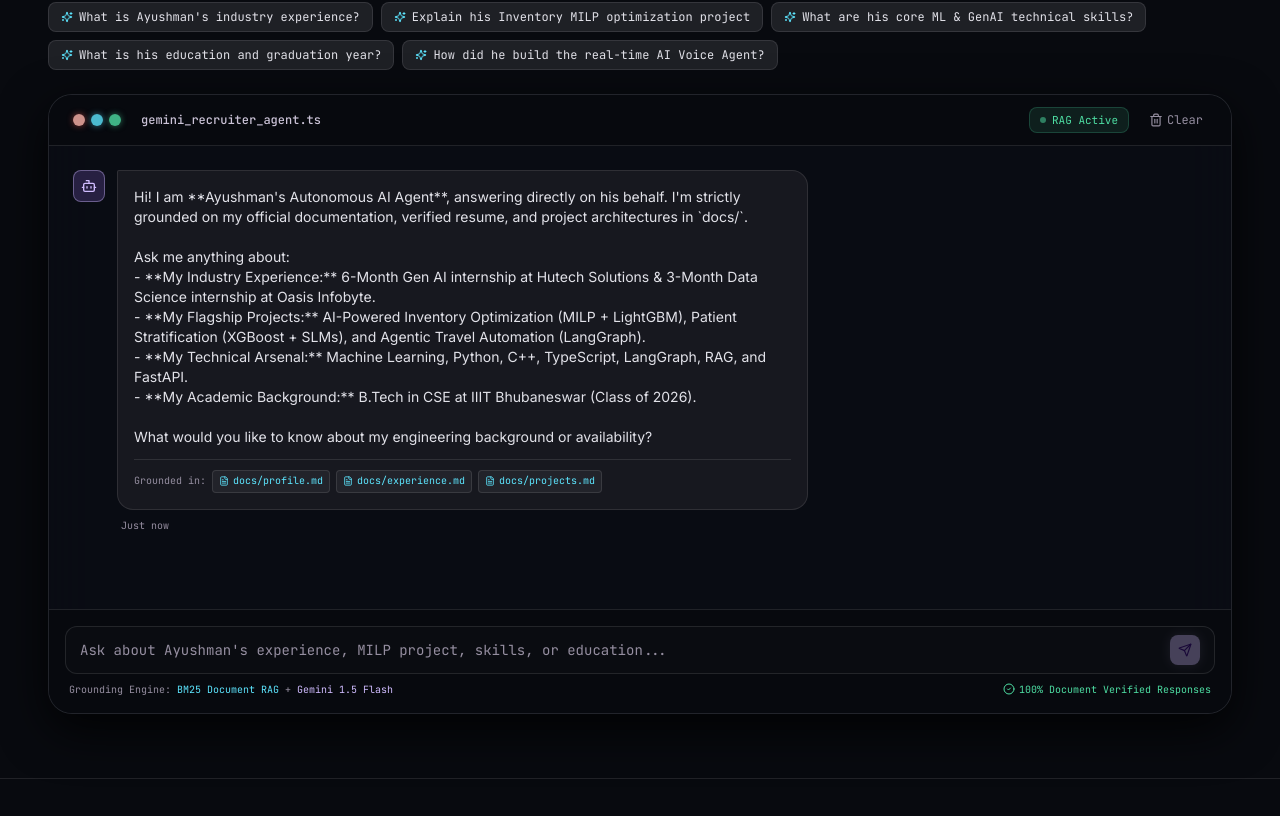
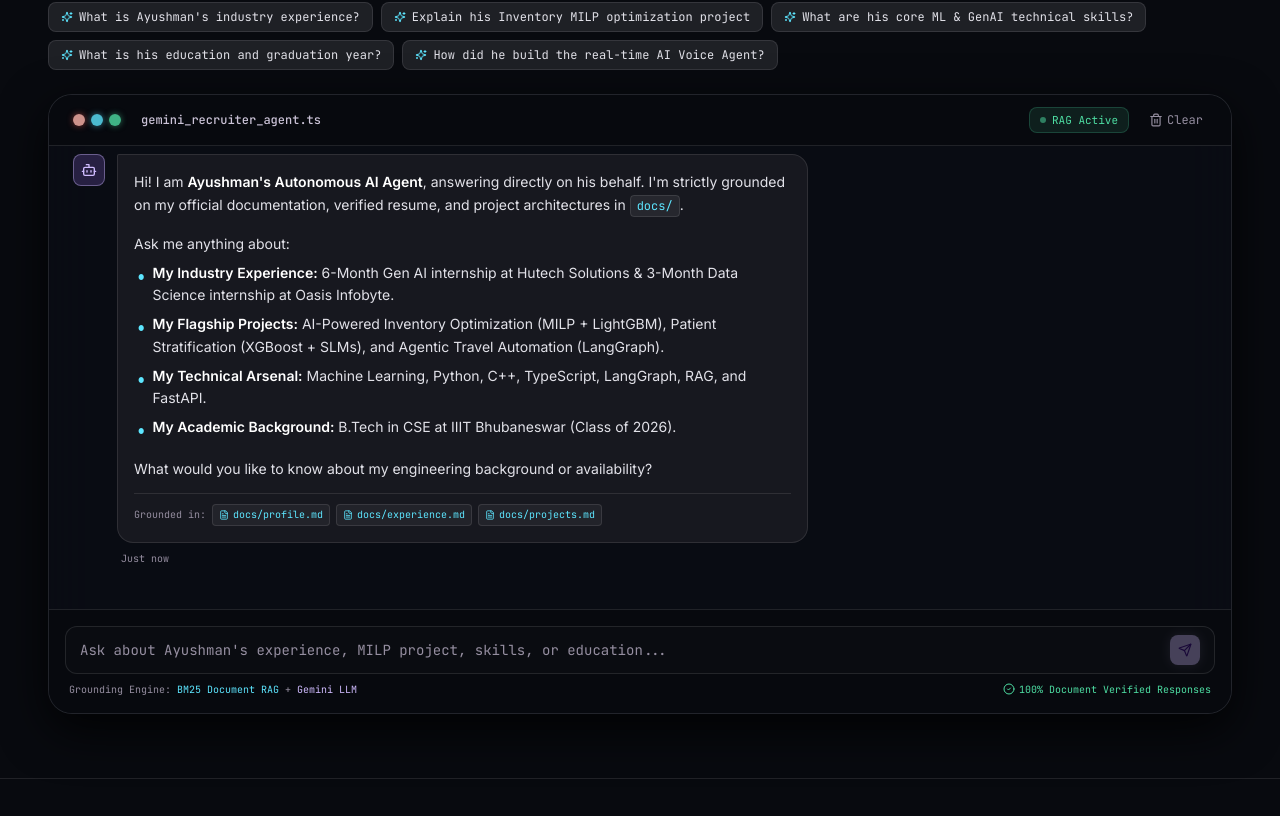
Before and after one commit to Ayushman27/portfolio26, a Next.js app: page / in a window 1280 px wide. Shown: the part 1184-2000 px from the top of the page. Built offline with nearby package versions, Linux system fonts and the light colour scheme.

Commit message:
feat: add chat API route and AgentSandbox UI component for RAG interactions

```diff
--- a/src/app/api/chat/route.ts
+++ b/src/app/api/chat/route.ts
@@ -58,11 +58,12 @@ RETRIEVED KNOWLEDGE BASE (GROUNDING TRUTH):
 ${contextText}`;
 
     // 2. Check for Gemini API Key in Environment
-    const geminiApiKey = process.env.GEMINI_API_KEY;
+    const rawApiKey = process.env.GEMINI_API_KEY || "";
+    const geminiApiKey = rawApiKey.trim().replace(/\.+$/, "");
 
     if (geminiApiKey) {
-      try {
-        const geminiEndpoint = `https://generativelanguage.googleapis.com/v1beta/models/gemini-1.5-flash:generateContent?key=${geminiApiKey}`;
+      // Model cascade for optimal speed and reliability
+      const candidateModels = ["gemini-flash-lite-latest", "gemini-3.5-flash-lite"];
 
       // Format recent conversation history for Gemini
       const contents = [
@@ -76,13 +77,17 @@ ${contextText}`;
         },
       ];
 
+      for (const model of candidateModels) {
+        try {
+          const geminiEndpoint = `https://generativelanguage.googleapis.com/v1beta/models/${model}:generateContent?key=${geminiApiKey}`;
+
           const geminiRes = await fetch(geminiEndpoint, {
             method: "POST",
             headers: { "Content-Type": "application/json" },
             body: JSON.stringify({
               contents,
               generationConfig: {
-              temperature: 0.2,
+                temperature: 0.25,
                 maxOutputTokens: 800,
               },
             }),
@@ -90,29 +95,32 @@ ${contextText}`;
 
           if (geminiRes.ok) {
             const data = await geminiRes.json();
-          const candidateText =
-            data?.candidates?.[0]?.content?.parts?.[0]?.text;
+            const candidateText = data?.candidates?.[0]?.content?.parts?.[0]?.text;
 
             if (candidateText) {
               return NextResponse.json({
                 reply: candidateText,
                 sources,
-              poweredBy: "gemini-1.5-flash",
+                poweredBy: `Gemini (${model}) + Document RAG`,
+                apiKeyConfigured: true,
               });
             }
+          } else {
+            console.warn(`Model ${model} returned HTTP ${geminiRes.status}, trying fallback model...`);
           }
-      } catch (geminiError) {
-        console.error("Gemini API call failed, falling back to Document RAG engine:", geminiError);
+        } catch (callError) {
+          console.warn(`Attempt with ${model} failed:`, callError);
+        }
       }
     }
 
-    // 3. Fallback Deterministic RAG Synthesizer (when GEMINI_API_KEY is not set)
+    // 3. Fallback Deterministic RAG Synthesizer (when GEMINI_API_KEY is not set or rate limited)
     const fallbackReply = synthesizeDocumentRAGResponse(userMessage, retrievedChunks);
 
     return NextResponse.json({
       reply: fallbackReply,
       sources,
-      poweredBy: geminiApiKey ? "gemini-fallback" : "document-rag",
+      poweredBy: geminiApiKey ? "Document RAG (Offline Guard)" : "Document RAG Engine",
       apiKeyConfigured: Boolean(geminiApiKey),
     });
   } catch (error) {
--- a/src/components/AgentSandbox.tsx
+++ b/src/components/AgentSandbox.tsx
@@ -36,6 +36,101 @@ const SUGGESTED_QUESTIONS = [
   "What is his education and graduation year?",
   "How did he build the real-time AI Voice Agent?",
 ];
+
+function formatInline(text: string): React.ReactNode[] {
+  const parts: React.ReactNode[] = [];
+  const regex = /(\*\*[^*]+\*\*|`[^`]+`|\[[^\]]+\]\([^)]+\))/g;
+  let lastIndex = 0;
+  let match;
+
+  while ((match = regex.exec(text)) !== null) {
+    if (match.index > lastIndex) {
+      parts.push(text.slice(lastIndex, match.index));
+    }
+    const token = match[0];
+    if (token.startsWith("**") && token.endsWith("**")) {
+      parts.push(
+        <strong key={match.index} className="font-semibold text-white">
+          {token.slice(2, -2)}
+        </strong>
+      );
+    } else if (token.startsWith("`") && token.endsWith("`")) {
+      parts.push(
+        <code
+          key={match.index}
+          className="font-mono text-[11px] sm:text-xs bg-surface-container-high/90 text-secondary px-1.5 py-0.5 rounded border border-white/10"
+        >
+          {token.slice(1, -1)}
+        </code>
+      );
+    } else if (token.startsWith("[")) {
+      const linkMatch = token.match(/\[([^\]]+)\]\(([^)]+)\)/);
+      if (linkMatch) {
+        parts.push(
+          <a
+            key={match.index}
+            href={linkMatch[2]}
+            target="_blank"
+            rel="noopener noreferrer"
+            className="text-secondary hover:text-primary underline underline-offset-2 transition-colors"
+          >
+            {linkMatch[1]}
+          </a>
+        );
+      }
+    }
+    lastIndex = match.index + token.length;
+  }
+  if (lastIndex < text.length) {
+    parts.push(text.slice(lastIndex));
+  }
+  return parts;
+}
+
+function MarkdownRenderer({ content }: { content: string }) {
+  const lines = content.split("\n");
+  return (
+    <div className="flex flex-col gap-1.5 font-sans text-xs sm:text-sm leading-relaxed text-on-surface">
+      {lines.map((line, idx) => {
+        if (!line.trim()) {
+          return <div key={idx} className="h-1" />;
+        }
+        if (line.startsWith("### ")) {
+          return (
+            <h4 key={idx} className="font-bold text-white text-sm sm:text-base font-display mt-2 mb-0.5">
+              {formatInline(line.slice(4))}
+            </h4>
+          );
+        }
+        if (line.startsWith("## ")) {
+          return (
+            <h3 key={idx} className="font-bold text-white text-base font-display mt-2 mb-1">
+              {formatInline(line.slice(3))}
+            </h3>
+          );
+        }
+        if (line.startsWith("- ") || line.startsWith("* ")) {
+          return (
+            <div key={idx} className="flex items-start gap-2 ml-1">
+              <span className="text-secondary mt-1.5 text-[7px] shrink-0">●</span>
+              <span className="flex-1 leading-relaxed">{formatInline(line.slice(2))}</span>
+            </div>
+          );
+        }
+        const numMatch = line.match(/^(\d+)\.\s+(.*)$/);
+        if (numMatch) {
+          return (
+            <div key={idx} className="flex items-start gap-2 ml-1">
+              <span className="font-mono text-secondary text-xs font-semibold shrink-0">{numMatch[1]}.</span>
+              <span className="flex-1 leading-relaxed">{formatInline(numMatch[2])}</span>
+            </div>
+          );
+        }
+        return <p key={idx} className="leading-relaxed">{formatInline(line)}</p>;
+      })}
+    </div>
+  );
+}
 
 export default function AgentSandbox() {
   const [messages, setMessages] = useState<Message[]>([INITIAL_MESSAGE]);
@@ -243,9 +338,13 @@ You can contact Ayushman directly at **ayushmanpatro2003@gmail.com** or inspect
                       }`}
                     >
                       {/* Formatted Message Content */}
-                      <div className="whitespace-pre-wrap font-sans text-xs sm:text-sm leading-relaxed">
-                        {m.content}
-                      </div>
+                      {isAssistant ? (
+                        <MarkdownRenderer content={m.content} />
+                      ) : (
+                        <div className="whitespace-pre-wrap font-sans text-xs sm:text-sm leading-relaxed text-white">
+                          {m.content}
+                        </div>
+                      )}
 
                       {/* Grounded Source Citations if present */}
                       {isAssistant && m.sources && m.sources.length > 0 && (
@@ -319,7 +418,7 @@ You can contact Ayushman directly at **ayushmanpatro2003@gmail.com** or inspect
             {/* Bottom Status Telemetry */}
             <div className="flex items-center justify-between text-[10px] font-mono text-outline pt-2 px-1">
               <span className="hidden sm:inline">
-                Grounding Engine: <span className="text-secondary">BM25 Document RAG</span> + <span className="text-primary">Gemini 1.5 Flash</span>
+                Grounding Engine: <span className="text-secondary">BM25 Document RAG</span> + <span className="text-primary">Gemini LLM</span>
               </span>
               <span className="text-tertiary flex items-center gap-1">
                 <CheckCircle2 className="w-3 h-3" />
```
Lines whose indentation alone changed are shown as unchanged.
